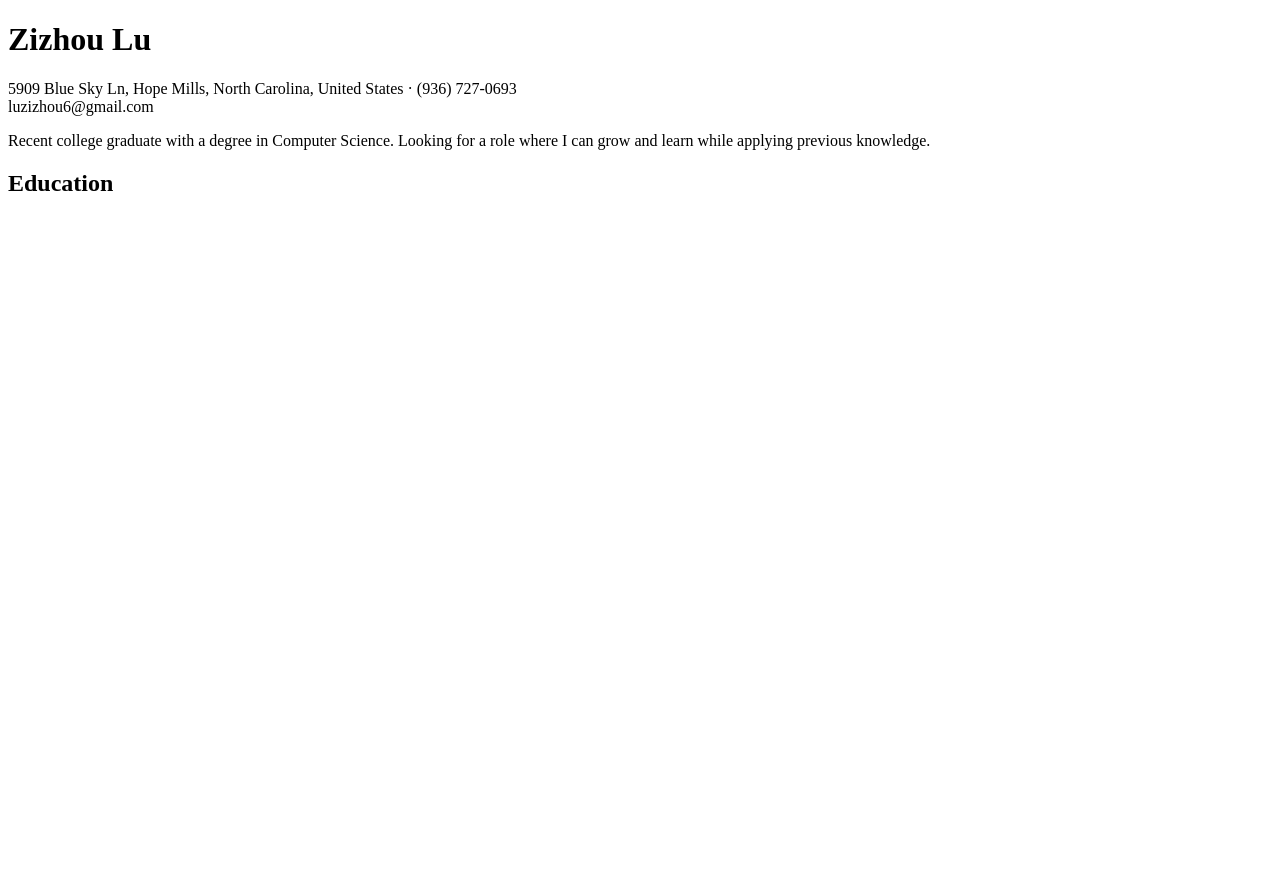
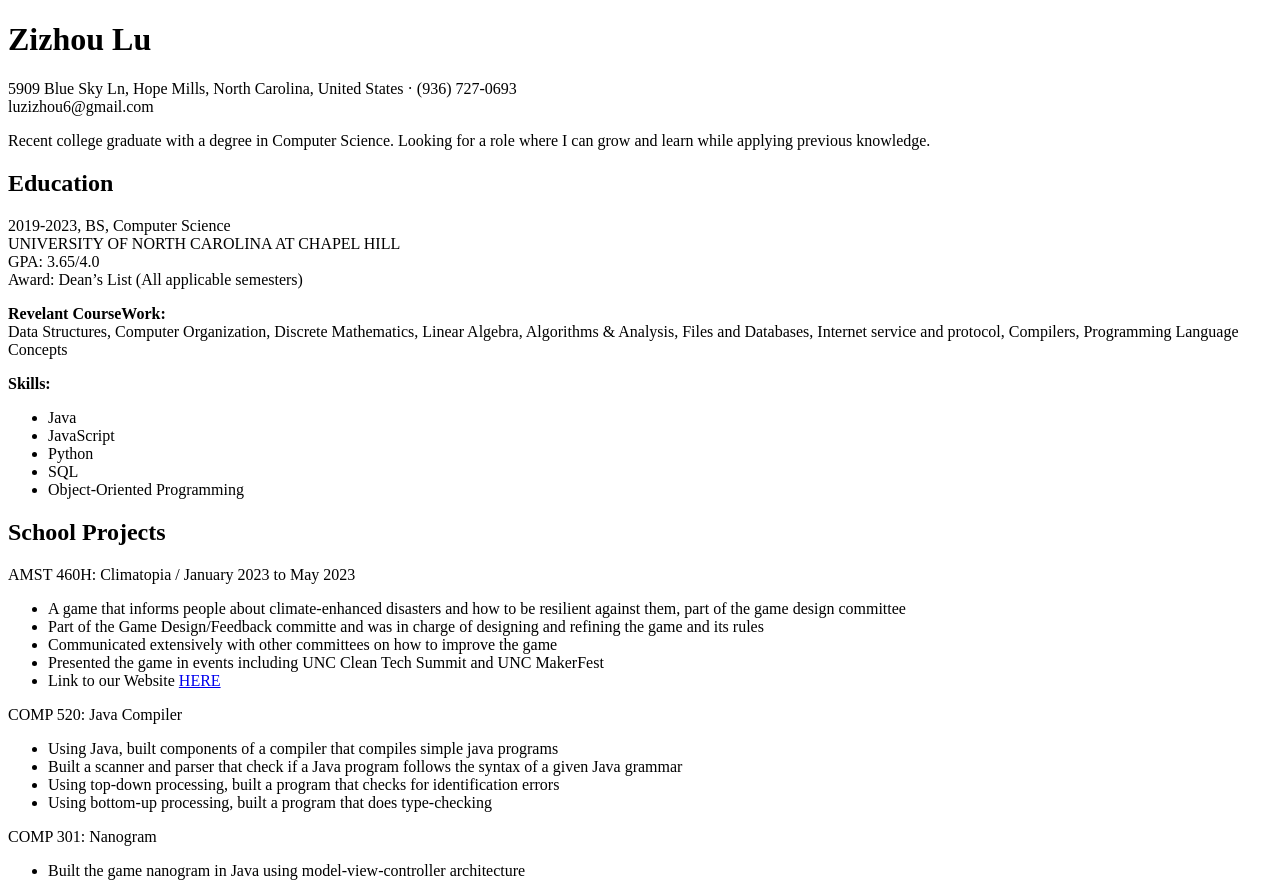
Before and after one commit to ludylu1518/ResumeHTML, a plain HTML site: page index.html in a window 1280 px wide. Before the commit the page ends 800 px from the top, so only its background shows below. Drawn offline with Linux system fonts and the light colour scheme.

Commit message:
finished adding info from Resume

```diff
--- a/index.html
+++ b/index.html
@@ -6,20 +6,79 @@
     </head>
 
     <body>
+        <!-- Background -->
         <div>
             <h1>Zizhou Lu</h1>
             5909 Blue Sky Ln, Hope Mills, North Carolina, United States · (936) 727-0693
-            <br />
+            <br>
             luzizhou6@gmail.com
         </div>
 
         <p>Recent college graduate with a degree in Computer Science. Looking for a role where I can
             grow and learn while applying previous knowledge. </p>
 
+        <!-- Education -->
         <div>
             <h2>Education</h2>
+            <p>
+                2019-2023, BS, Computer Science
+                <br>
+                UNIVERSITY OF NORTH CAROLINA AT CHAPEL HILL
+                <br>
+                GPA: 3.65/4.0
+                <br>
+                Award: Dean’s List (All applicable semesters)
+            </p>
+            <p>
+                <strong>Revelant CourseWork: </strong>
+                <br>
+                Data Structures, Computer Organization, Discrete
+                Mathematics, Linear Algebra, Algorithms & Analysis, Files and Databases, Internet
+                service and protocol, Compilers, Programming Language Concepts
+            </p>
+            <P>
+                <strong>Skills:</strong>
+                <ul>
+                    <li>Java</li>
+                    <li>JavaScript</li>
+                    <li>Python</li>
+                    <li>SQL</li>
+                    <li>Object-Oriented Programming</li>
+                </ul>
+            </P>
         </div>
 
+        <!-- Experiences / Projects -->
+        <div>
+            <h2>School Projects</h2>
+            <p>
+                AMST 460H: Climatopia / January 2023 to May 2023
+                <ul>
+                    <li>A game that informs people about climate-enhanced disasters and how to be
+                        resilient against them, part of the game design committee</li>
+                    <li>Part of the Game Design/Feedback committe and was in charge of designing and refining the game and its rules</li>
+                    <li>Communicated extensively with other committees on how to improve the game</li>
+                    <li>Presented the game in events including UNC Clean Tech Summit and UNC MakerFest</li>
+                    <li>Link to our Website <a href="https://tarheels.live/climatopia/" target="_blank">HERE</a></li>
+                </ul>
+            </p>
+            <p>
+                COMP 520: Java Compiler
+                <ul>
+                    <li>Using Java, built components of a compiler that compiles simple java programs</li>
+                    <li>Built a scanner and parser that check if a Java program follows the syntax of a given
+                        Java grammar</li>
+                    <li>Using top-down processing, built a program that checks for identification errors</li>
+                    <li>Using bottom-up processing, built a program that does type-checking</li>
+                </ul>
+            </p>
+            <p>
+                COMP 301: Nanogram
+                <ul>
+                    <li>Built the game nanogram in Java using model-view-controller architecture</li>
+                </ul>
+            </p>
+        </div>
     </body>
 
 </html>
```
